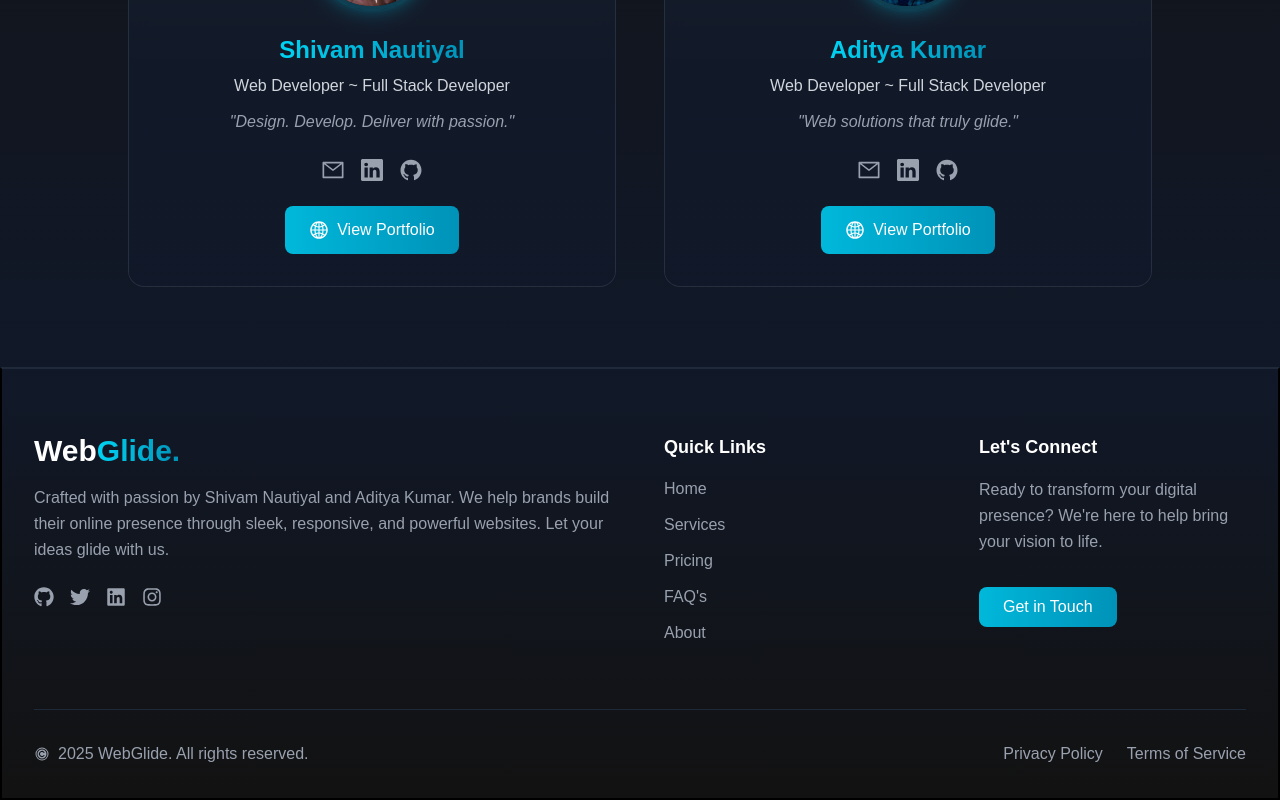
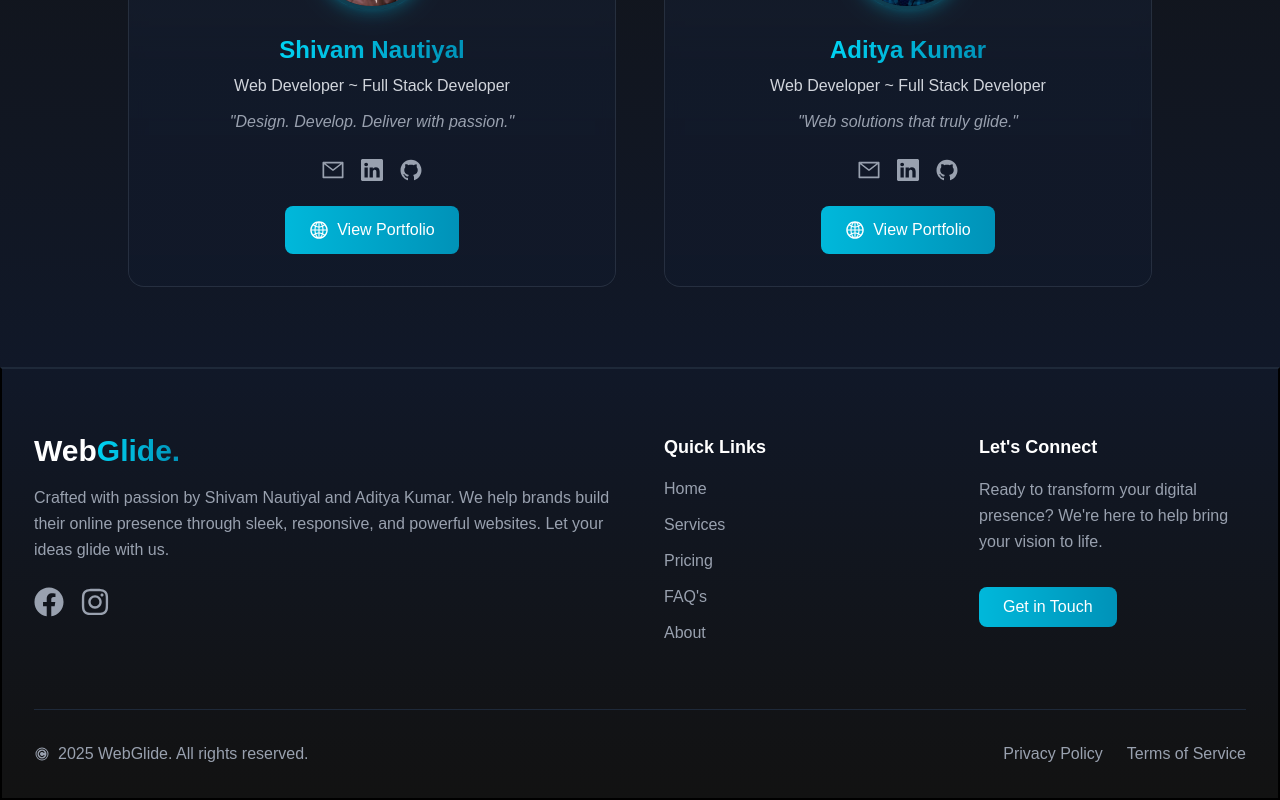
Before and after one commit to ShivamNautiyal22/WebGlide, a React (Vite) app in the folder WebGlide/: page / in a window 1280 px wide. Shown: the part 4769-5569 px from the top of the page. Built offline with nearby package versions, Linux system fonts and the light colour scheme.

Commit message:
give the fb and insta link in footer

```diff
--- a/WebGlide/src/components/Footer.jsx
+++ b/WebGlide/src/components/Footer.jsx
@@ -2,7 +2,7 @@ import React from "react";
 import { PiCopyrightFill } from "react-icons/pi";
 import { Link } from "react-router-dom";
 import { Link as Move } from "react-scroll";
-import { FaGithub, FaTwitter, FaLinkedin, FaInstagram } from "react-icons/fa";
+import { FaInstagram, FaFacebook } from "react-icons/fa";
 
 const Footer = () => {
   const navList = [
@@ -14,10 +14,8 @@ const Footer = () => {
   ];
 
   const socialLinks = [
-    { icon: <FaGithub size={20} />, href: "#" },
-    { icon: <FaTwitter size={20} />, href: "#" },
-    { icon: <FaLinkedin size={20} />, href: "#" },
-    { icon: <FaInstagram size={20} />, href: "#" },
+    { icon: <FaFacebook size={30} />, href: "https://www.facebook.com/profile.php?id=61574969296710" },
+    { icon: <FaInstagram size={30} />, href: "https://www.instagram.com/webglide_/" },
   ];
 
   return (
@@ -37,6 +35,7 @@ const Footer = () => {
                 <a
                   key={index}
                   href={link.href}
+                  target="_blank"
                   className="text-gray-400 hover:text-cyan-400 transition-colors duration-300"
                 >
                   {link.icon}
```
